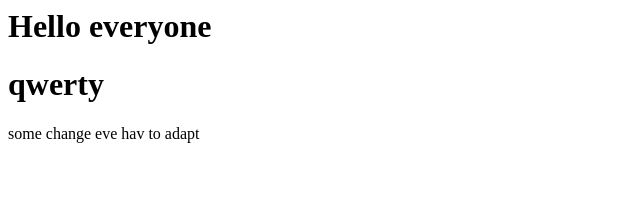
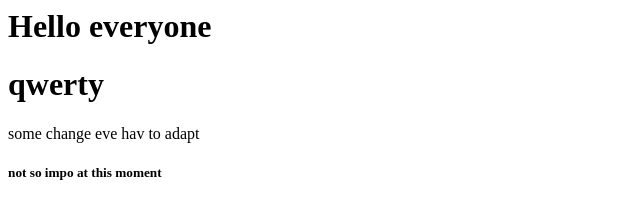
Before and after one commit to harishs2312/sample, a plain HTML site: page index.html in a window 1280 px wide. Shown: the whole page, without its empty margins (0-640 px from the left). Drawn offline with Linux system fonts and the light colour scheme.

Commit message:
feat:added stash as well

```diff
--- a/index.html
+++ b/index.html
@@ -22,4 +22,5 @@
     <h1>Hello everyone</h1>
     <h1>qwerty</h1>
     some change eve hav to adapt
+    <h5>not so impo at this moment</h5>
 </html>
```
Also changed, not shown: 1 other file.
